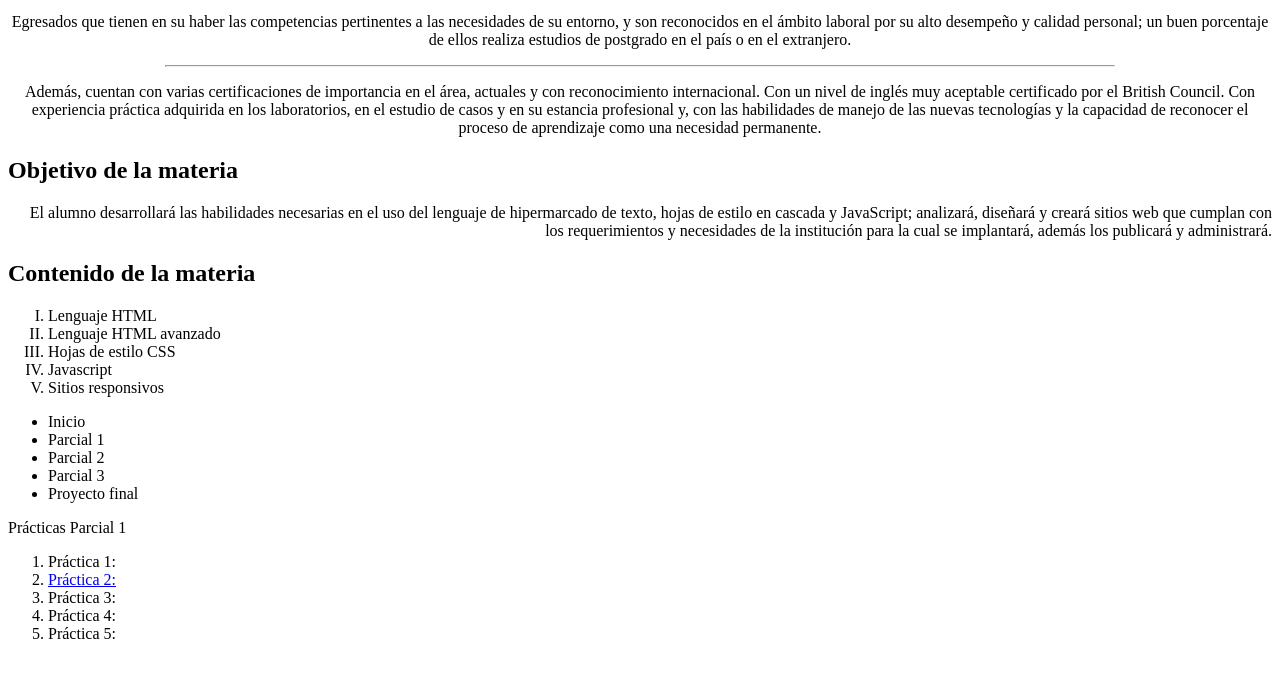
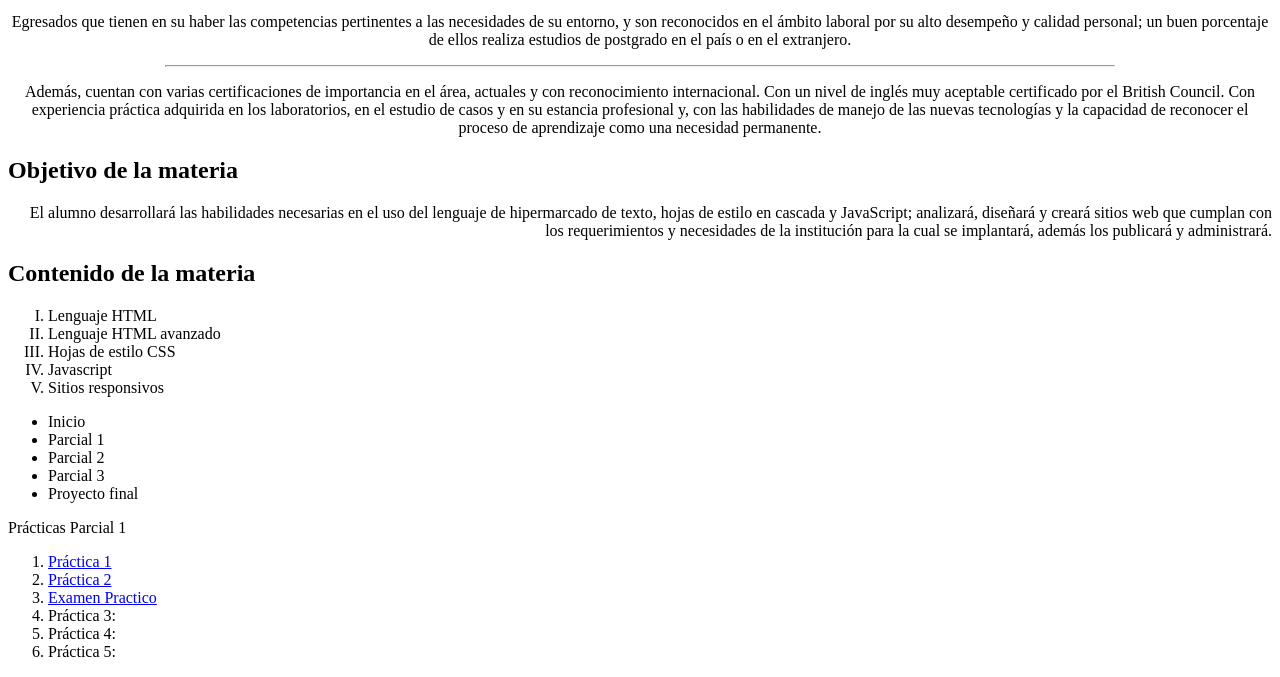
Before and after one commit to Starfisheunyoung/portafolio1, a plain HTML site: page index.html in a window 1280 px wide. Shown: the part 608-1285 px from the top of the page. Drawn offline with Linux system fonts and the light colour scheme.

Commit message:
Update index.html

```diff
--- a/index.html
+++ b/index.html
@@ -64,8 +64,9 @@
         </ul>
         Prácticas Parcial 1
         <ol>
-            <li>Práctica 1:</li>
-            <li><a href="Practica 2 Tablas.html">Práctica 2:</a></li>
+            <li><a href="index.html">Práctica 1</a></li>
+            <li><a href="Practica 2 Tablas.html">Práctica 2</a></li>
+            <li><a href="Examen practico.html">Examen Practico</a></li>
             <li>Práctica 3:</li>
             <li>Práctica 4:</li>
             <li>Práctica 5:</li>
```
